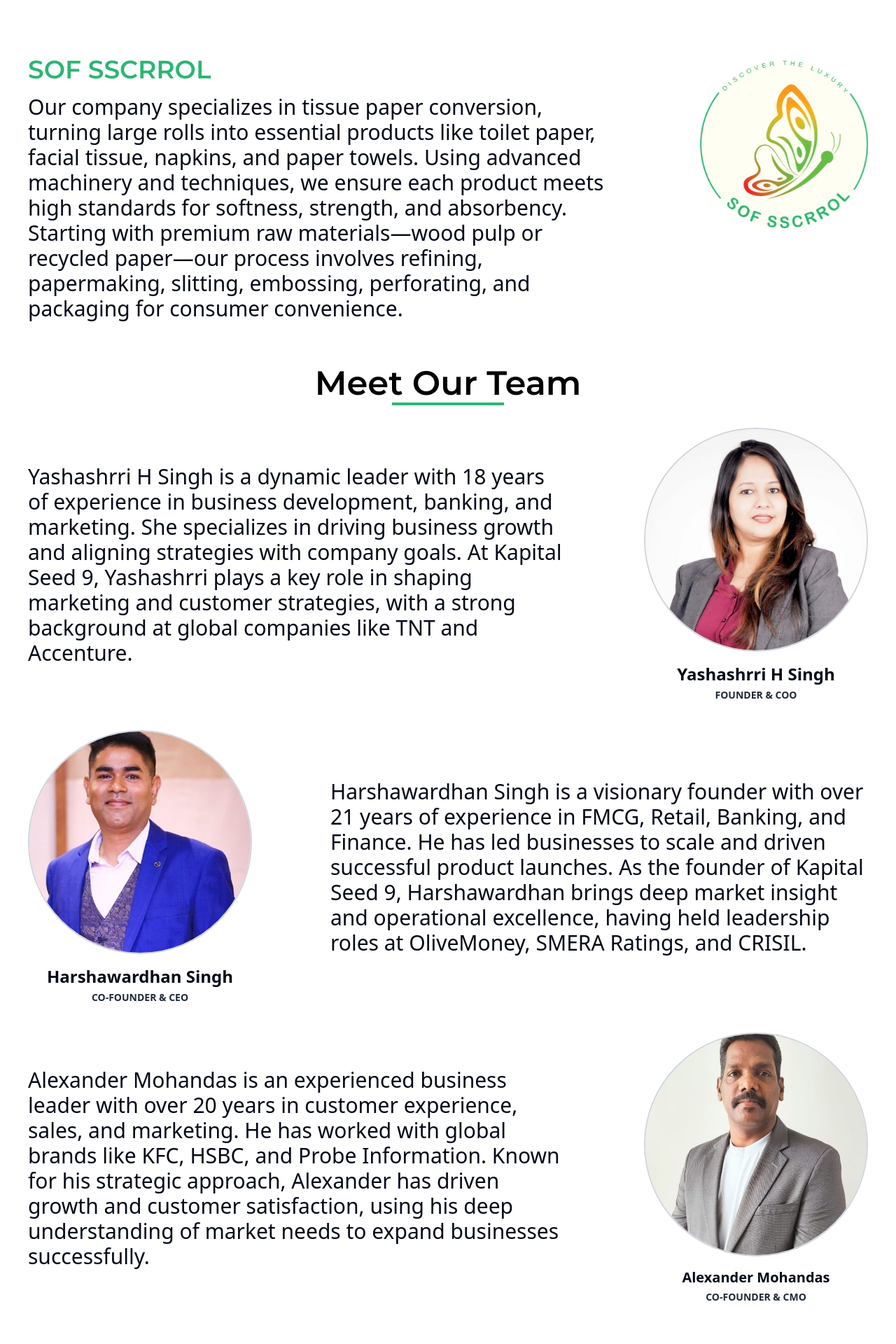
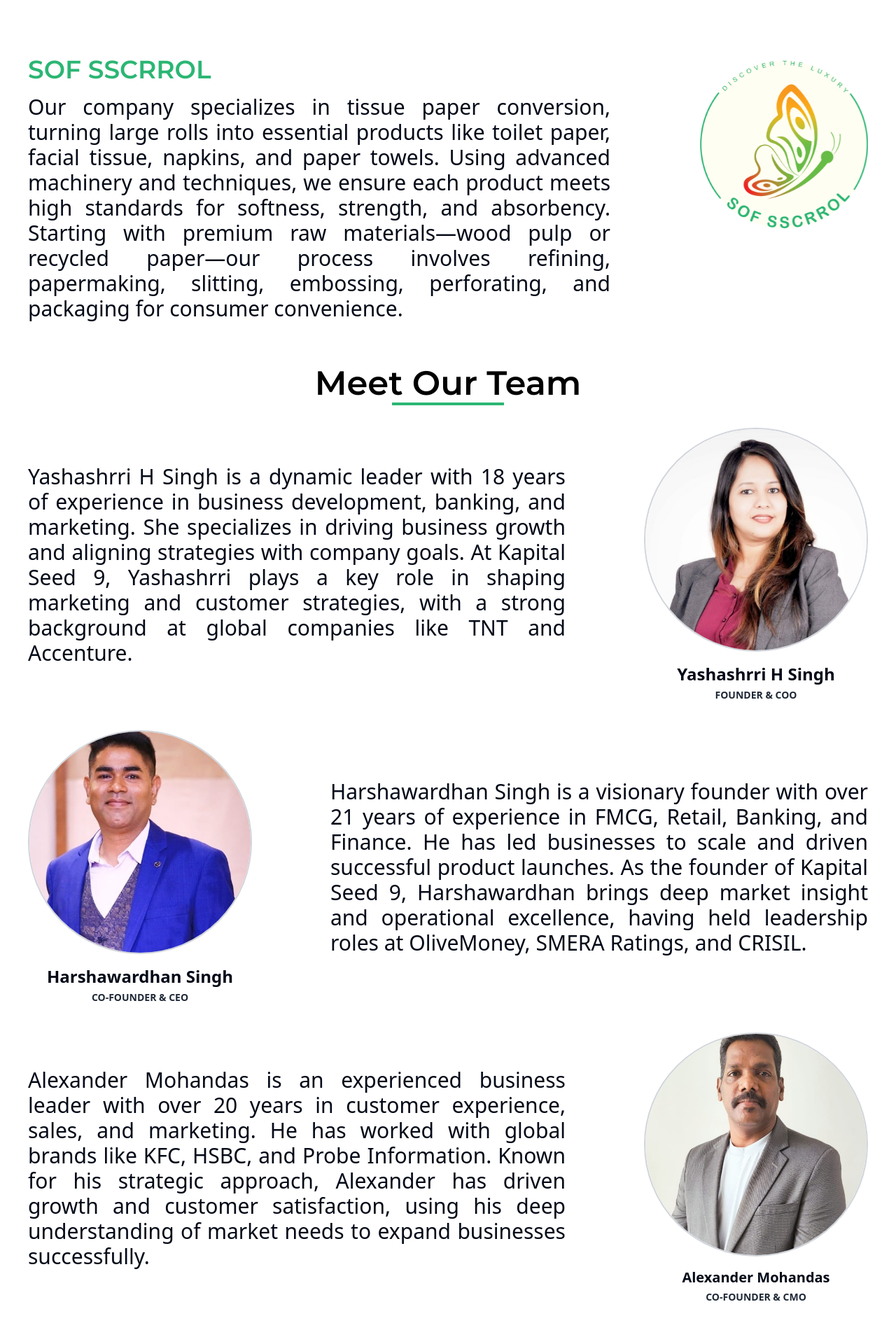
Before and after one commit to DiamondOre-Consulting/Sof-Scroll-Website, a React (Vite) app: page /about-us in a window 1280 px wide. Shown: the part 860-2780 px from the top of the page at 70% size. Built offline with nearby package versions, Linux system fonts and the light colour scheme; a web font is replaced by a local one.

Commit message:
update about us

```diff
--- a/src/Components/AboutUs.jsx
+++ b/src/Components/AboutUs.jsx
@@ -21,7 +21,7 @@ const AboutUs = () => {
 
           <img src={img} alt="" className="absolute w-60 right-40 opacity-70" />
 
-          <div className="z-10 w-full px-10 h-fit">
+          <div className="z-10 w-full px-4 text-justify md:px-10 h-fit">
             <p className="text-xl lg:text-4xl xl:text-3xl " data-aos="fade-right">
               Our tissue paper conversion process turns large tissue rolls into consumer-ready products such as toilet paper, facial tissues, napkins, and paper towels. Using quality raw materials like wood pulp or recycled paper, the pulp is processed into continuous sheets, which are then slit, embossed, and perforated for convenience. Finally, automated machinery packages the tissue in various formats, ensuring quality and efficiency in a sustainable way to meet consumer needs.
             </p>
--- a/src/Components/BestSellers.jsx
+++ b/src/Components/BestSellers.jsx
@@ -231,7 +231,7 @@ const BestSellers = ({ cart, setCart }) => {
 
             return (
               <div key={index} className={gridItemClass}>
-                <div className="md:w-[24rem] h-full flex flex-col border overflow-hidden transition-transform duration-300 hover:scale-105">
+                <div className="md:w-[24rem]  h-full flex flex-col border overflow-hidden transition-transform duration-300 hover:scale-105">
                   <div className="relative">
                     <img
                       src={product.imageUrl}
--- a/src/Pages/AboutusPage.jsx
+++ b/src/Pages/AboutusPage.jsx
@@ -139,7 +139,7 @@ const AboutUs = () => {
           </p>
 
 
-          <p data-aos="fade-left" className="text-xl lg:text-4xl xl:text-3xl">
+          <p data-aos="fade-left" className="text-xl  text-justify lg:text-4xl xl:text-3xl">
 
             Our company specializes in tissue paper conversion, turning large rolls into essential products like toilet paper, facial tissue, napkins, and paper towels. Using advanced machinery and techniques, we ensure each product meets high standards for softness, strength, and absorbency. Starting with premium raw materials—wood pulp or recycled paper—our process involves refining, papermaking, slitting, embossing, perforating, and packaging for consumer convenience.
           </p>
@@ -238,7 +238,7 @@ const AboutUs = () => {
           <div className="flex flex-col items-center justify-between sm:flex-row">
             <div className="md:max-w-[60vw]">
 
-              <p className="text-xl lg:text-4xl xl:text-3xl" data-aos="fade-right">
+              <p className="text-xl lg:text-4xl text-justify xl:text-3xl" data-aos="fade-right">
                 Yashashrri H Singh is a dynamic leader with 18 years of experience in business development, banking, and marketing. She specializes in driving business growth and aligning strategies with company goals.  At Kapital Seed 9, Yashashrri plays a key role in shaping marketing and customer strategies, with a strong background at global companies like TNT and Accenture.
               </p>
 
@@ -259,7 +259,7 @@ const AboutUs = () => {
           </div>
           <div className="flex flex-col items-center justify-between sm:flex-row-reverse">
             <div className="lg:max-w-[60vw] ">
-              <p className="text-xl lg:text-4xl xl:text-3xl" data-aos="fade-right">
+              <p className="text-xl lg:text-4xl text-justify xl:text-3xl" data-aos="fade-right">
 
                 Harshawardhan Singh is a visionary founder with over 21 years of experience in FMCG, Retail, Banking, and Finance. He has led businesses to scale and driven successful product launches. As the founder of Kapital Seed 9, Harshawardhan brings deep market insight and operational excellence, having held leadership roles at OliveMoney, SMERA Ratings, and CRISIL.
               </p>
@@ -287,7 +287,7 @@ const AboutUs = () => {
           <div className="flex flex-col items-center justify-between sm:flex-row">
             <div className="md:max-w-[60vw]">
 
-              <p className="text-xl lg:text-4xl xl:text-3xl" data-aos="fade-right">
+              <p className="text-xl lg:text-4xl text-justify xl:text-3xl" data-aos="fade-right">
 
                 Alexander Mohandas is an experienced business leader with over 20 years in customer experience, sales, and marketing. He has worked with global brands like KFC, HSBC, and Probe Information. Known for his strategic approach, Alexander has driven growth and customer satisfaction, using his deep understanding of market needs to expand businesses successfully.
               </p>
```
